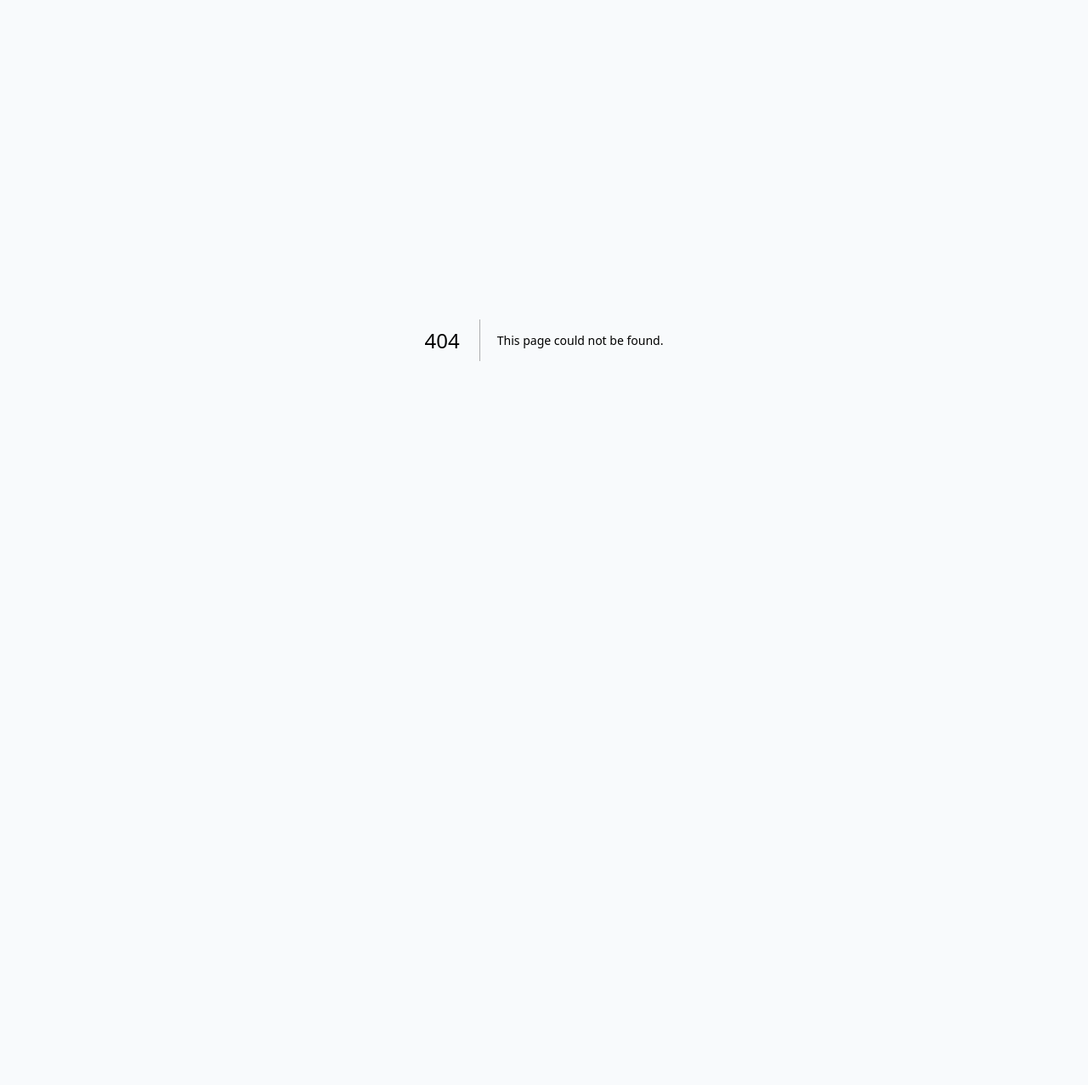
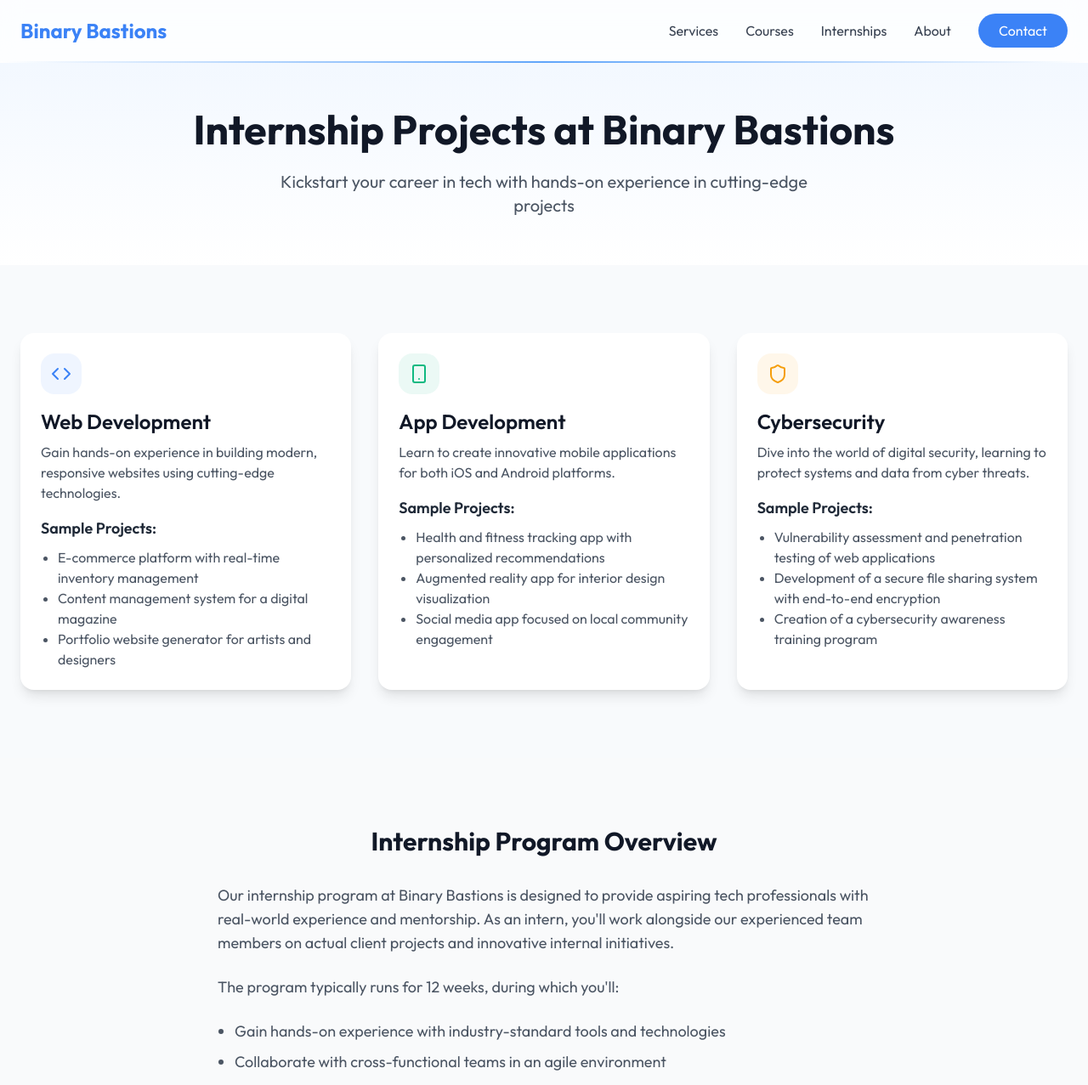
Before and after one commit to mikhlas9/It_service_company, a Next.js app: page /internships in a window 1280 px wide. Before the commit this address had no page. Shown: the top 1277 px of the page at 85% size. Before the commit the page ends 800 px from the top, so only its background shows below. Built offline with nearby package versions, Linux system fonts and the light colour scheme.

Commit message:
internship added

```diff
--- a/app/components/Header.jsx
+++ b/app/components/Header.jsx
@@ -23,6 +23,9 @@ export default function Header() {
             </Link>
             <Link href="/courses" className="text-gray-700 hover:text-[#3B82F6] transition-colors">
               Courses
+            </Link>
+            <Link href="/internships" className="text-gray-700 hover:text-[#3B82F6] transition-colors">
+              Internships
             </Link>
             <Link href="/about" className="text-gray-700 hover:text-[#3B82F6] transition-colors">
               About
@@ -64,6 +67,13 @@ export default function Header() {
                 Courses
               </Link>
               <Link
+                href="/internships"
+                className="text-gray-700 hover:text-[#3B82F6] transition-colors"
+                onClick={() => setIsOpen(false)}
+              >
+                Internships
+              </Link>
+              <Link
                 href="#about"
                 className="text-gray-700 hover:text-[#3B82F6] transition-colors"
                 onClick={() => setIsOpen(false)}
--- /dev/null
+++ b/app/internships/page.jsx
@@ -0,0 +1,152 @@
+import { Code, Smartphone, Shield } from 'lucide-react'
+import Link from 'next/link'
+import Header from '../components/Header';
+import Footer from '../components/Footer';
+
+const internshipAreas = [
+  {
+    title: "Web Development",
+    description: "Gain hands-on experience in building modern, responsive websites using cutting-edge technologies.",
+    icon: Code,
+    color: "#3B82F6",
+    projects: [
+      "E-commerce platform with real-time inventory management",
+      "Content management system for a digital magazine",
+      "Portfolio website generator for artists and designers"
+    ]
+  },
+  {
+    title: "App Development",
+    description: "Learn to create innovative mobile applications for both iOS and Android platforms.",
+    icon: Smartphone,
+    color: "#10B981",
+    projects: [
+      "Health and fitness tracking app with personalized recommendations",
+      "Augmented reality app for interior design visualization",
+      "Social media app focused on local community engagement"
+    ]
+  },
+  {
+    title: "Cybersecurity",
+    description: "Dive into the world of digital security, learning to protect systems and data from cyber threats.",
+    icon: Shield,
+    color: "#F59E0B",
+    projects: [
+      "Vulnerability assessment and penetration testing of web applications",
+      "Development of a secure file sharing system with end-to-end encryption",
+      "Creation of a cybersecurity awareness training program"
+    ]
+  }
+]
+
+export default function InternshipProjects() {
+  return (
+    <main>
+        <Header />
+      <section className="pt-32 pb-2 bg-gradient-to-b from-blue-50 to-white">
+        <div className="container mx-auto px-6">
+          <div className="text-center mb-12">
+            <h1 className="text-4xl md:text-5xl font-bold text-gray-900 mb-2">
+              Internship Projects at Binary Bastions
+            </h1>
+            <p className="mt-6 text-xl text-gray-600 max-w-2xl mx-auto">
+              Kickstart your career in tech with hands-on experience in cutting-edge projects
+            </p>
+          </div>
+        </div>
+      </section>
+
+      <section className="py-20">
+        <div className="container mx-auto px-6">
+          <div className="grid grid-cols-1 md:grid-cols-2 lg:grid-cols-3 gap-8">
+            {internshipAreas.map((area, index) => (
+              <div key={index} className="bg-white rounded-2xl p-6 shadow-lg hover:shadow-xl transition-all duration-300">
+                <div
+                  className="w-12 h-12 rounded-2xl flex items-center justify-center mb-4"
+                  style={{ backgroundColor: `${area.color}15` }}
+                >
+                  <area.icon className="w-6 h-6" style={{ color: area.color }} />
+                </div>
+                <h3 className="text-2xl font-semibold mb-2 text-gray-900">
+                  {area.title}
+                </h3>
+                <p className="text-gray-600 mb-4">{area.description}</p>
+                <h4 className="text-lg font-semibold mb-2 text-gray-800">Sample Projects:</h4>
+                <ul className="list-disc pl-5 text-gray-600">
+                  {area.projects.map((project, projectIndex) => (
+                    <li key={projectIndex}>{project}</li>
+                  ))}
+                </ul>
+              </div>
+            ))}
+          </div>
+        </div>
+      </section>
+
+      <section className="py-20 bg-gray-50">
+        <div className="container mx-auto px-6">
+          <h2 className="text-3xl font-bold text-center text-gray-900 mb-8">Internship Program Overview</h2>
+          <div className="max-w-3xl mx-auto text-lg text-gray-600 space-y-6">
+            <p>
+              Our internship program at Binary Bastions is designed to provide aspiring tech professionals with real-world experience and mentorship. As an intern, you'll work alongside our experienced team members on actual client projects and innovative internal initiatives.
+            </p>
+            <p>
+              The program typically runs for 12 weeks, during which you'll:
+            </p>
+            <ul className="list-disc pl-5 space-y-2">
+              <li>Gain hands-on experience with industry-standard tools and technologies</li>
+              <li>Collaborate with cross-functional teams in an agile environment</li>
+              <li>Receive mentorship from experienced professionals in your field of interest</li>
+              <li>Participate in workshops and training sessions to enhance your skills</li>
+              <li>Present your project work to the company at the end of the internship</li>
+            </ul>
+            <p>
+              Successful interns may be considered for full-time positions upon completion of the program.
+            </p>
+          </div>
+        </div>
+      </section>
+
+      <section className="py-20">
+        <div className="container mx-auto px-6">
+          <h2 className="text-3xl font-bold text-center text-gray-900 mb-8">Application Process</h2>
+          <div className="max-w-3xl mx-auto">
+            <ol className="list-decimal pl-5 text-lg text-gray-600 space-y-4">
+              <li>
+                <strong>Submit your application:</strong> Include your resume, portfolio (if applicable), and a cover letter explaining your interest in the specific internship area.
+              </li>
+              <li>
+                <strong>Initial screening:</strong> Our team will review your application and reach out if you're selected for the next stage.
+              </li>
+              <li>
+                <strong>Technical assessment:</strong> Complete a brief technical challenge related to your area of interest.
+              </li>
+              <li>
+                <strong>Interview:</strong> If successful, you'll be invited for an interview with our team to discuss your experience, goals, and fit for the program.
+              </li>
+              <li>
+                <strong>Offer:</strong> Selected candidates will receive an internship offer with details about the project, mentor, and start date.
+              </li>
+            </ol>
+          </div>
+        </div>
+      </section>
+
+      {/* <section className="py-20 bg-[#3B82F6] text-white">
+        <div className="container mx-auto px-6 text-center">
+          <h2 className="text-3xl font-bold mb-6">Ready to Launch Your Tech Career?</h2>
+          <p className="text-xl mb-8 max-w-2xl mx-auto">
+            Apply now for our internship program and take the first step towards an exciting career in tech!
+          </p>
+          <Link
+            href="/apply"
+            className="inline-block bg-white text-[#3B82F6] px-8 py-3 rounded-lg hover:bg-gray-100 transition-colors"
+          >
+            Apply Now
+          </Link>
+        </div>
+      </section> */}
+      <Footer />
+    </main>
+  )
+}
```
